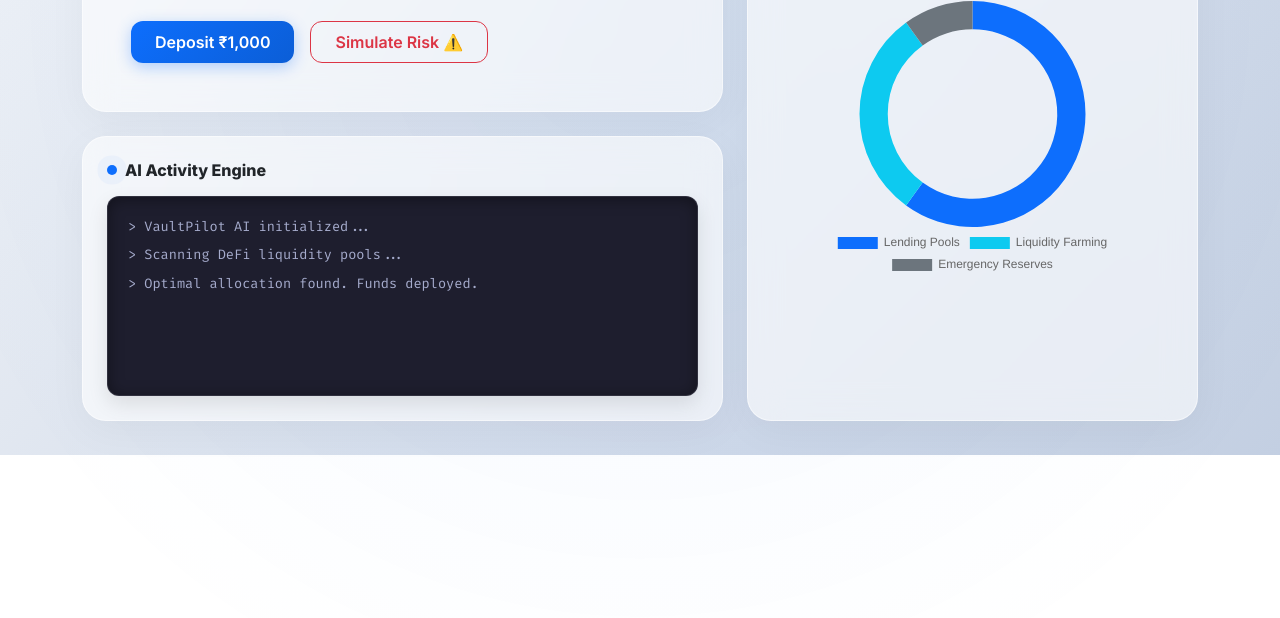
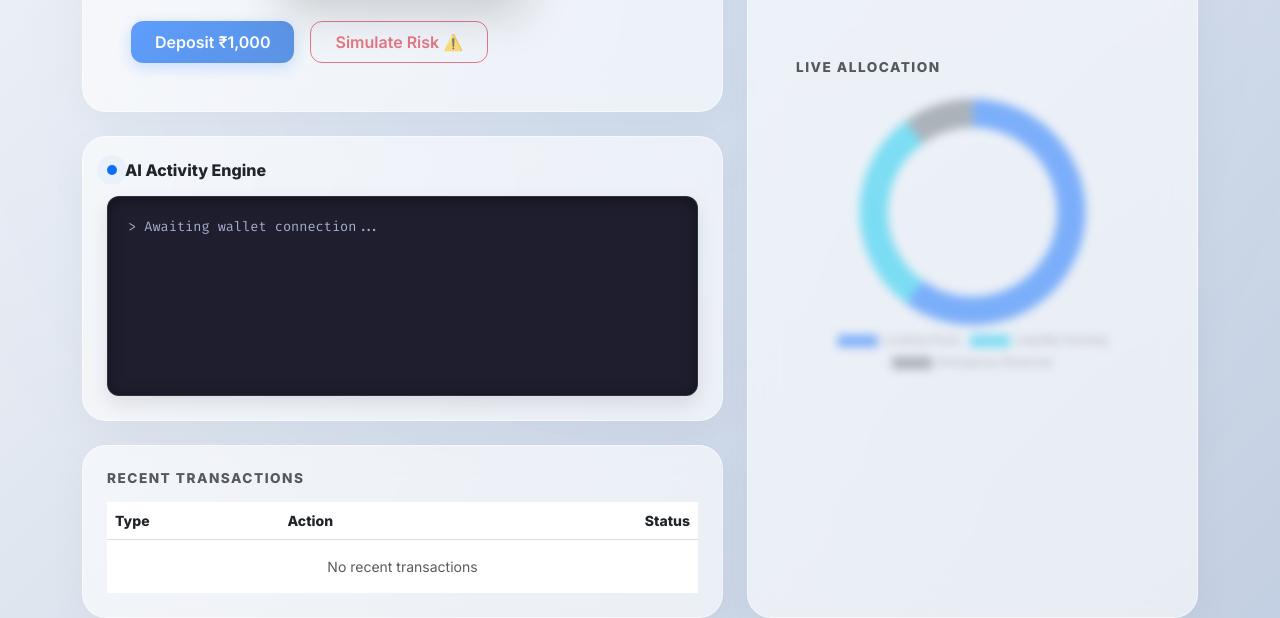
Before and after one commit to arkajctrl/VaultPilot-Simulation, a website: page index.html in a window 1280 px wide. Shown: the part 393-1011 px from the top of the page. Before the commit the page ends 848 px from the top, so only its background shows below. Drawn offline with nearby package versions, Linux system fonts and the light colour scheme.

Commit message:
added the wallet overlay to the Balance card and introduced the Transaction Ledger below the AI Logs.

```diff
--- a/index.html
+++ b/index.html
@@ -26,37 +26,66 @@
 
         <div class="row g-4">
             <div class="col-md-7">
-                <div class="card glass-card mb-4">
-                    <div class="card-body p-5">
+
+                <div class="card glass-card mb-4 position-relative overflow-hidden">
+
+                    <div id="wallet-overlay" class="position-absolute top-0 start-0 w-100 h-100 d-flex flex-column justify-content-center align-items-center z-2 glass-overlay">
+                        <button class="btn btn-primary btn-modern px-5 py-3 fs-5 shadow-lg" id="connect-wallet-btn">
+                            Connect Wallet
+                        </button>
+                    </div>
+
+                    <div class="card-body p-5 blurred-state" id="app-content">
                         <h6 class="text-uppercase text-muted fw-bold tracking-wide mb-3">Total Balance</h6>
                         <h2 class="display-4 fw-bolder mb-1" id="total-balance">₹10,000.00</h2>
                         <p class="text-success fw-bold mb-4" id="growth-rate">+0.00% simulated APY</p>
                         <div class="d-flex gap-3 mt-2">
-                            <button class="btn btn-primary btn-modern px-4 py-2" id="deposit-btn">Deposit ₹1,000</button>
-                            <button class="btn btn-outline-danger btn-modern px-4 py-2" id="risk-btn">Simulate Risk ⚠️</button>
+                            <button class="btn btn-primary btn-modern px-4 py-2" id="deposit-btn" disabled>Deposit ₹1,000</button>
+                            <button class="btn btn-outline-danger btn-modern px-4 py-2" id="risk-btn" disabled>Simulate Risk ⚠️</button>
+                        </div>
+                    </div>
+                </div>
+
+                <div class="card glass-card mb-4">
+                    <div class="card-body p-4">
+                        <h6 class="fw-bold mb-3 d-flex align-items-center gap-2">
+                            <span class="pulse-dot"></span> AI Activity Engine
+                        </h6>
+                        <div id="ai-logs" class="p-4 rounded-3" style="height: 200px; overflow-y: auto;">
+                            <p class="mb-2">> Awaiting wallet connection...</p>
                         </div>
                     </div>
                 </div>
 
                 <div class="card glass-card">
                     <div class="card-body p-4">
-                        <h6 class="fw-bold mb-3 d-flex align-items-center gap-2">
-                            <span class="pulse-dot"></span> AI Activity Engine
-                        </h6>
-                        <div id="ai-logs" class="p-4 rounded-3" style="height: 200px; overflow-y: auto;">
-                            <p class="mb-2">> VaultPilot AI initialized...</p>
-                            <p class="mb-2">> Scanning DeFi liquidity pools...</p>
-                            <p class="mb-2">> Optimal allocation found. Funds deployed.</p>
+                        <h6 class="text-uppercase text-muted fw-bold tracking-wide mb-3">Recent Transactions</h6>
+                        <div class="table-responsive">
+                            <table class="table table-borderless text-nowrap mb-0 modern-table">
+                                <thead>
+                                    <tr class="text-muted small border-bottom border-secondary border-opacity-25">
+                                        <th>Type</th>
+                                        <th>Action</th>
+                                        <th class="text-end">Status</th>
+                                    </tr>
+                                </thead>
+                                <tbody id="tx-body">
+                                    <tr>
+                                        <td colspan="3" class="text-center text-muted py-3 small">No recent transactions</td>
+                                    </tr>
+                                </tbody>
+                            </table>
                         </div>
                     </div>
                 </div>
+
             </div>
 
             <div class="col-md-5">
                 <div class="card glass-card h-100">
                     <div class="card-body p-5 d-flex flex-column align-items-center justify-content-center">
                         <h6 class="text-uppercase text-muted fw-bold tracking-wide mb-4 w-100 text-start">Live Allocation</h6>
-                        <div class="chart-container w-100 position-relative">
+                        <div class="chart-container w-100 position-relative" style="filter: blur(5px); opacity: 0.5; transition: 0.5s ease;" id="chart-overlay">
                             <canvas id="portfolioChart" style="max-height: 280px;"></canvas>
                         </div>
                     </div>
```
